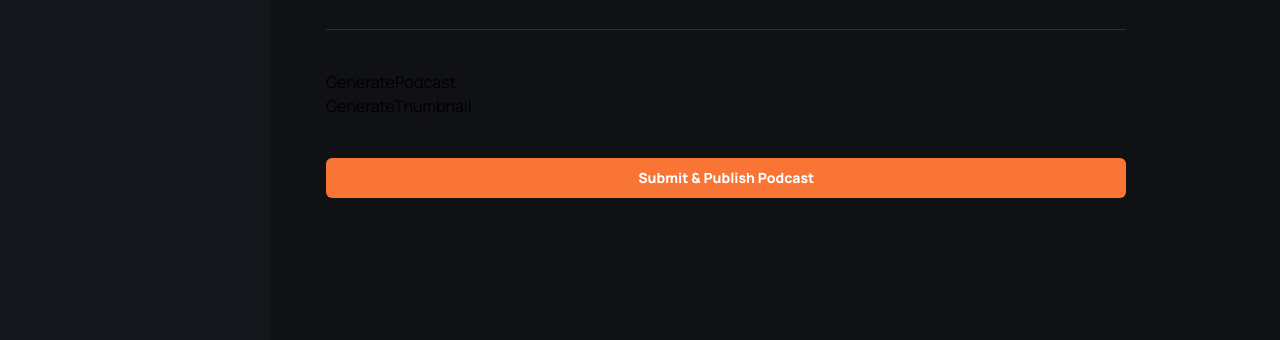
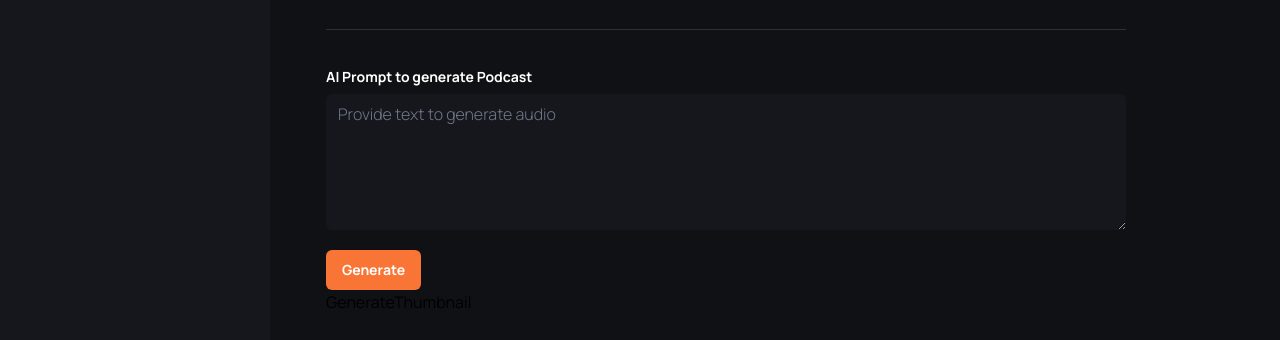
Before and after one commit to JohnKamaujk/podcastr, a Next.js app: page /create-podcast in a window 1280 px wide. Shown: the part 437-777 px from the top of the page. Built offline with nearby package versions, Linux system fonts and the light colour scheme; no server answers.

Commit message:
:sparkles:feat:generate podcast component

```diff
--- a/components/GeneratePodcast.tsx
+++ b/components/GeneratePodcast.tsx
@@ -1,12 +1,49 @@
-import React from 'react'
+import { GeneratePodcastProps } from "@/types";
+import { Label } from "./ui/label";
+import { Textarea } from "./ui/textarea";
+import { useState } from "react";
+import { Button } from "./ui/button";
+import { Loader } from "lucide-react";
 
 const GeneratePodcast = ({
   setAudio,
   voiceType,
   voicePrompt,
   setAudioStorageId,
+  setVoicePrompt,
 }: GeneratePodcastProps) => {
-  return <div>GeneratePodcast</div>;
+  const [isGenerating, setIsGenerating] = useState(false);
+  return (
+    <div>
+      <div className="flex flex-col gap-2.5">
+        <Label className="text-16 font-bold text-white-1">
+          AI Prompt to generate Podcast
+        </Label>
+        <Textarea
+          className="input-class font-light focus-visible:ring-offset-orange-1"
+          placeholder="Provide text to generate audio"
+          rows={5}
+          value={voicePrompt}
+          onChange={(e) => setVoicePrompt(e.target.value)}
+        />
+      </div>
+      <div className="mt-5 w-full max-w-[200px]">
+        <Button
+          type="submit"
+          className="text-16 bg-orange-1 py-4 font-bold text-white-1"
+        >
+          {isGenerating ? (
+            <>
+              Generating
+              <Loader size={20} className="animate-spin ml-2" />
+            </>
+          ) : (
+            "Generate"
+          )}
+        </Button>
+      </div>
+    </div>
+  );
 };
 
-export default GeneratePodcast
+export default GeneratePodcast;
```
